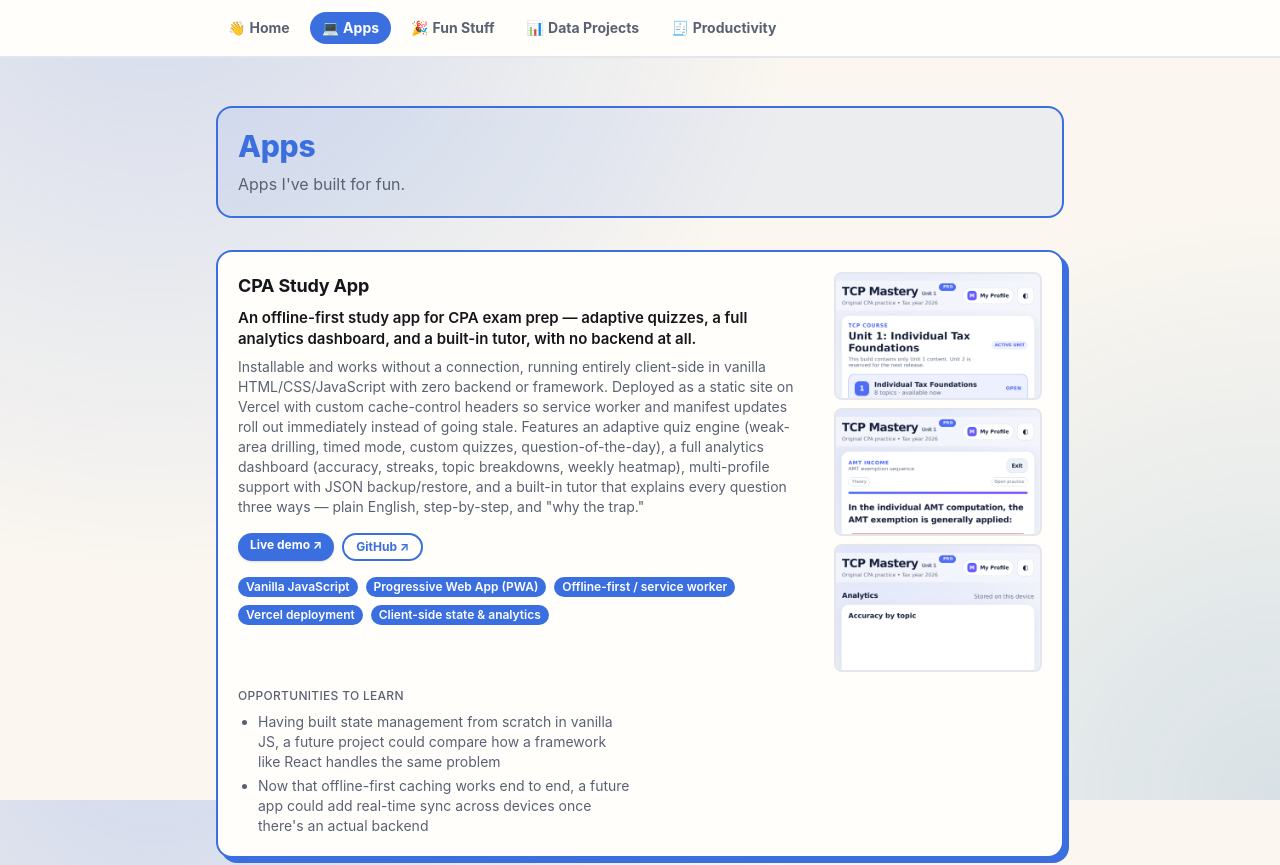
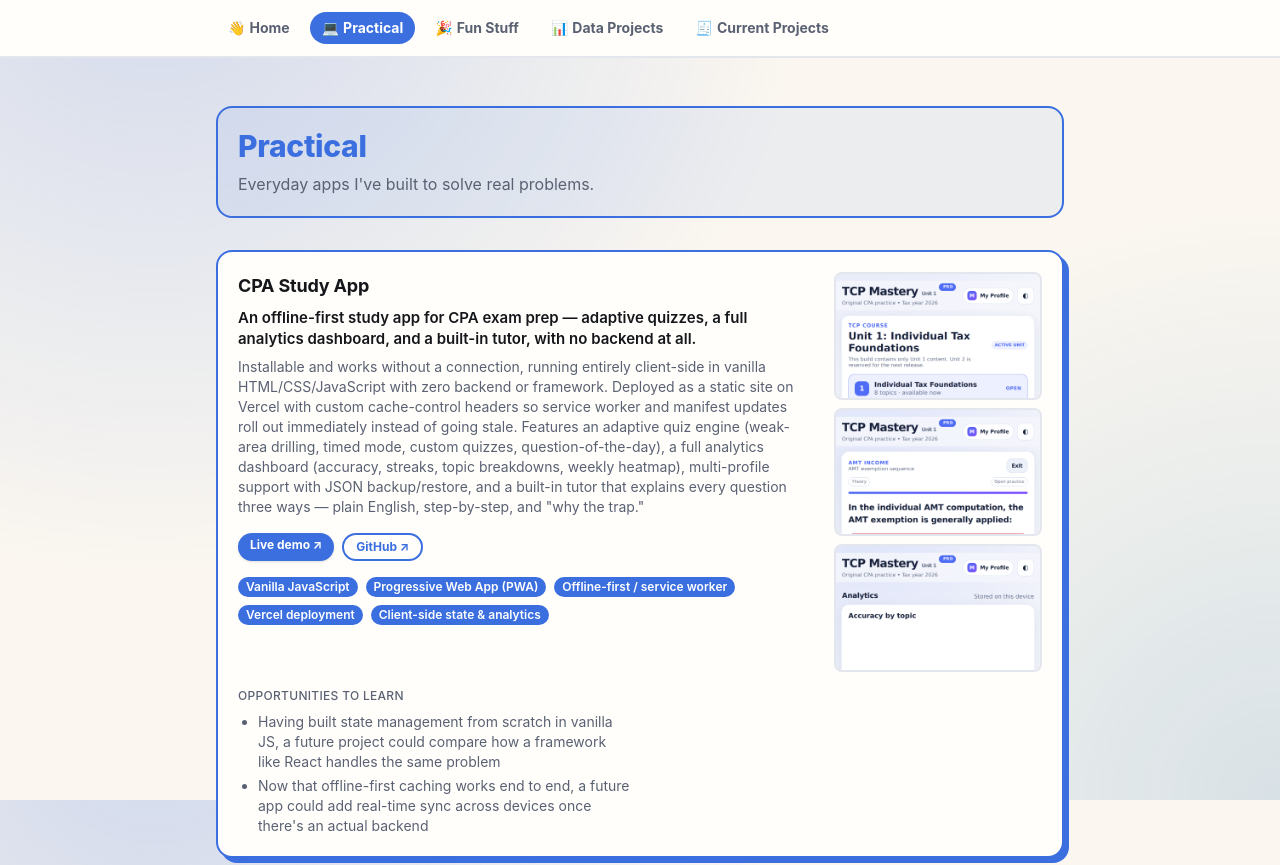
Before and after one commit to travtrego/portfolio-site, a Next.js app: page /apps in a window 1280 px wide. Shown: the top 865 px of the page. Built offline with nearby package versions, Linux system fonts and the light colour scheme.

Commit message:
Rename nav tabs: Apps -> Practical, Productivity -> Current Projects

```diff
--- a/app/apps/page.tsx
+++ b/app/apps/page.tsx
@@ -4,8 +4,8 @@ import { apps } from "@/lib/content";
 export default function AppsPage() {
   return (
     <ProjectGrid
-      title="Apps"
-      description="Apps I've built for fun."
+      title="Practical"
+      description="Everyday apps I've built to solve real problems."
       projects={apps}
       accent="var(--accent-apps)"
     />
--- a/app/productivity/page.tsx
+++ b/app/productivity/page.tsx
@@ -4,8 +4,8 @@ import { productivityProjects } from "@/lib/content";
 export default function ProductivityPage() {
   return (
     <ProjectGrid
-      title="Productivity"
-      description="Accounting and productivity tools I've built."
+      title="Current Projects"
+      description="What I'm building right now."
       projects={productivityProjects}
       accent="var(--accent-productivity)"
     />
--- a/components/Nav.tsx
+++ b/components/Nav.tsx
@@ -5,10 +5,10 @@ import { usePathname } from "next/navigation";
 
 const links = [
   { href: "/", label: "Home", emoji: "👋", accent: "var(--accent)" },
-  { href: "/apps", label: "Apps", emoji: "💻", accent: "var(--accent-apps)" },
+  { href: "/apps", label: "Practical", emoji: "💻", accent: "var(--accent-apps)" },
   { href: "/fun-stuff", label: "Fun Stuff", emoji: "🎉", accent: "var(--accent-fun)" },
   { href: "/data-projects", label: "Data Projects", emoji: "📊", accent: "var(--accent-data)" },
-  { href: "/productivity", label: "Productivity", emoji: "🧾", accent: "var(--accent-productivity)" },
+  { href: "/productivity", label: "Current Projects", emoji: "🧾", accent: "var(--accent-productivity)" },
 ];
 
 export default function Nav() {
```
